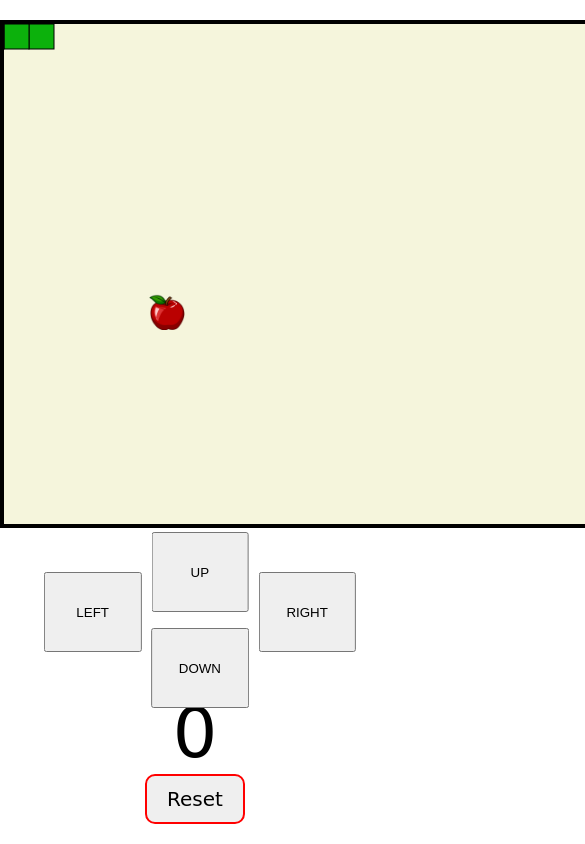
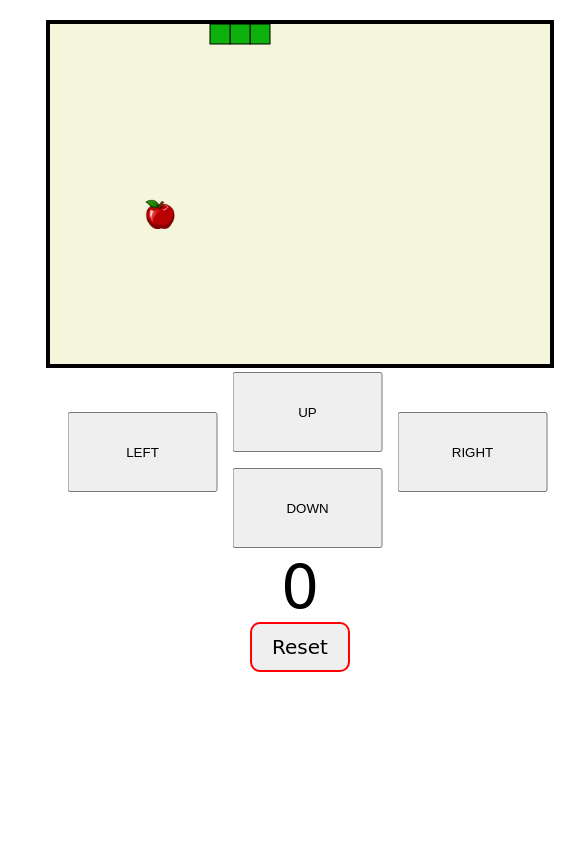
Before and after one commit to koslinj/snake, a plain HTML site: page index.html in a window 390 px wide. Shown: the top 844 px of the page, 585 px wide, since content can reach past the window. Drawn offline with Linux system fonts and the light colour scheme.

Commit message:
no scroll on 100%

```diff
--- a/index.html
+++ b/index.html
@@ -11,15 +11,17 @@
 
 <body>
     <div id="gameContainer">
-        <canvas id="gameBoard" width="700" height="500"></canvas>
+        <canvas id="gameBoard" width="500" height="340"></canvas>
         <div class="arrows">
             <button class="arrow left">LEFT</button>
             <button class="arrow up">UP</button>
             <button class="arrow down">DOWN</button>
             <button class="arrow right">RIGHT</button>
         </div>
-        <div id="scoreText">0</div>
-        <button id="resetBtn">Reset</button>
+        <div class="info">
+            <div id="scoreText">0</div>
+            <button id="resetBtn">Reset</button>
+        </div>
     </div>
     <script src="./script.js"></script>
 </body>
--- a/script.js
+++ b/script.js
@@ -8,7 +8,7 @@ const boardBackground = "beige";
 const snakeColor = "rgb(12, 177, 12)";
 const snakeBorder = "black";
 const foodColor = "red";
-const unitSize = 25;
+const unitSize = 20;
 let time;
 let running = false;
 let xVelocity = unitSize;
@@ -68,7 +68,7 @@ function createFood() {
     foodY = randomFood(0, gameHeight - unitSize);
 };
 function drawFood() {
-    ctx.drawImage(apple, 0, 0, 640, 720, foodX - 5, foodY - 5, 36, 36)
+    ctx.drawImage(apple, 0, 0, 640, 720, foodX - 5, foodY - 5, 30, 30)
 };
 function moveSnake() {
     const head = {
--- a/style.css
+++ b/style.css
@@ -12,7 +12,7 @@
 }
 #scoreText{
     font-family: "Permanent Marker", cursive;
-    font-size: 70px;
+    font-size: 60px;
     margin-top: 80px;
 }
 #resetBtn{
@@ -46,3 +46,17 @@
 .right{
     transform: translate(-35%, 50%);
 }
+.info{
+    margin-top: 100px;
+}
+@media screen and (max-width: 710px) {
+    .arrows{
+        width: 600px;
+    }
+    .info{
+        width: 600px;
+    }
+    #gameContainer{
+        width: 600px;
+    }
+}
```
